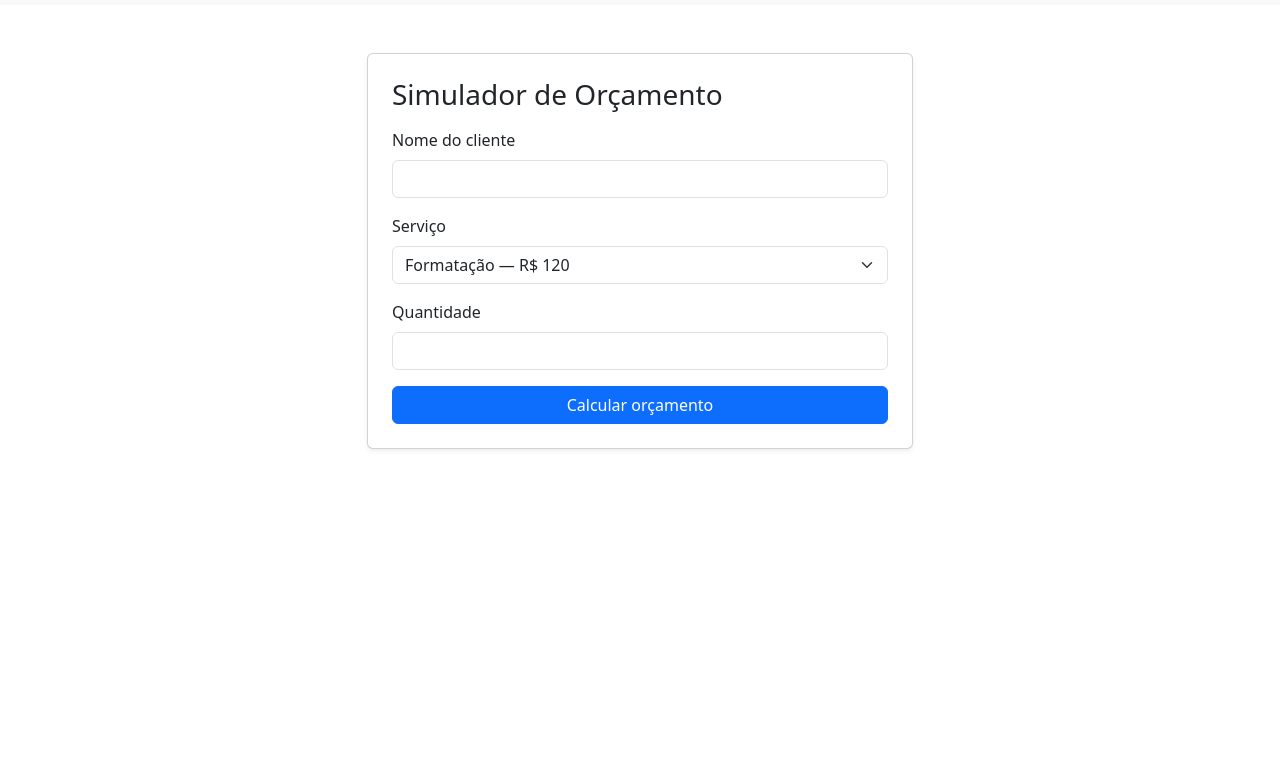
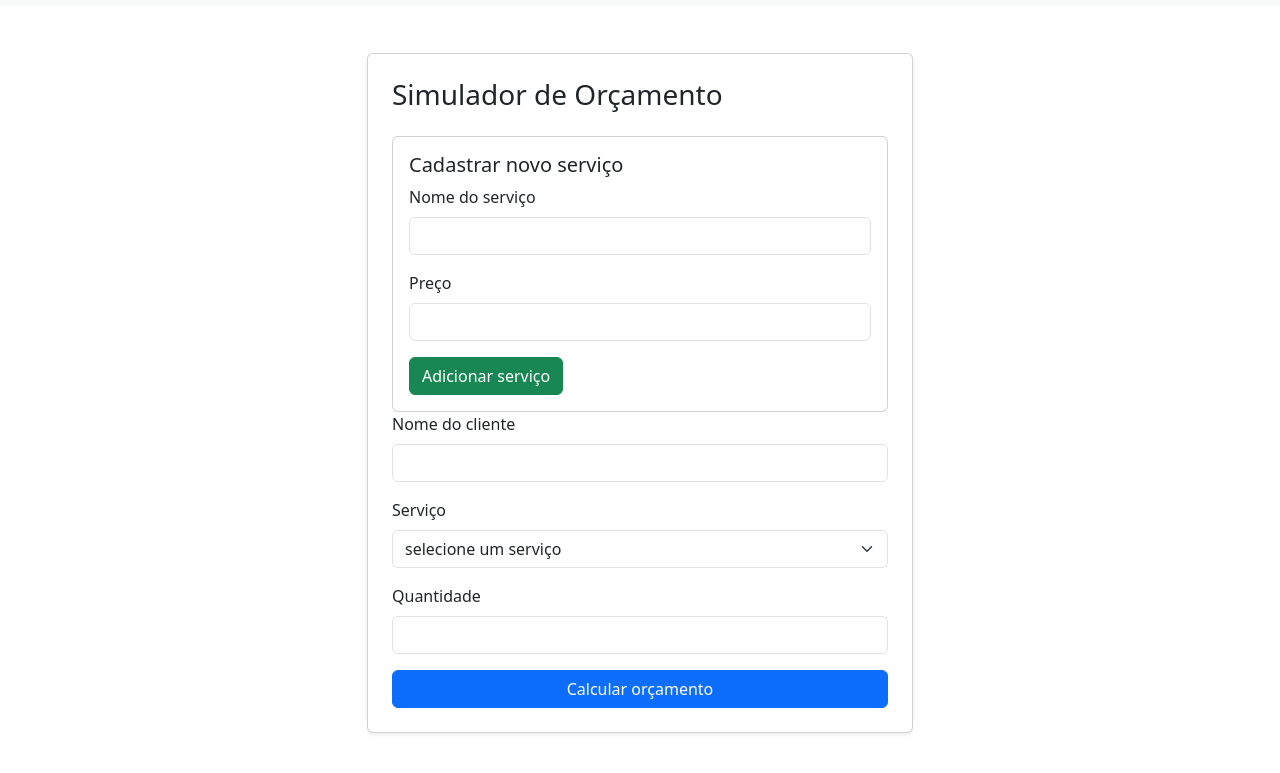
Before and after one commit to pedrohenriquepadilha/intro-js-4bimestre-, a plain HTML site: page orcamento.html in a window 1280 px wide. Shown: the part 51-824 px from the top of the page. Before the commit the page ends 800 px from the top, so only its background shows below. Drawn offline with nearby package versions, Linux system fonts and the light colour scheme; files whose address does not match are found by name.

Commit message:
curinthia

```diff
--- a/css/js/orcamento.js
+++ b/js/orcamento.js
@@ -3,6 +3,25 @@ const inputNome = document.querySelector("#nome");
 const inputServico = document.querySelector("#servico");
 const inputQuantidade = document.querySelector("#quantidade");
 const resultado = document.querySelector("#resultado");
+
+const servicos = [
+   {nome: "formatação", preco: 120},
+   {nome: "limpeza", preco: 80},
+   {nome: "instalação", preco: 50 },
+];
+
+for (let i = 0; i < servicos.length; i++) {
+  const opcao = document.createElement("option");
+
+  opcao.value = servicos[i].preco;
+  opcao.textContent = `${servicos[i].nome} - R$ ${servicos[i].preco}`;
+
+  inputServico.appendChild(opcao);
+}
+
+for (let i = 0; i < servicos.length; i++) {
+  console.log(servicos[i]);
+}
 
 formulario.addEventListener("submit", function (event) {
   event.preventDefault();
--- a/orcamento.html
+++ b/orcamento.html
@@ -33,6 +33,47 @@
         <div class="card-body p-4">
 
           <h1 class="h3 mb-3">Simulador de Orçamento</h1>
+<form>
+          <section class="card mt-4">
+    <div class="card-body">
+        <h2 class="h5">Cadastrar novo serviço</h2>
+
+        <form id="formCadastro" novalidate>
+            <div class="mb-3">
+                <label for="novoNome" class="form-label">
+                    Nome do serviço
+                </label>
+                <input
+                    id="novoNome"
+                    class="form-control"
+                    type="text"
+                >
+            </div>
+
+            <div class="mb-3">
+                <label for="novoPreco" class="form-label">
+                    Preço
+                </label>
+                <input
+                    id="novoPreco"
+                    class="form-control"
+                    type="number"
+                    min="0.01"
+                    step="0.01"
+                >
+            </div>
+
+            <button class="btn btn-success" type="submit">
+                Adicionar serviço
+            </button>
+        </form>
+
+        <div id="avisoCadastro"
+             class="alert d-none mt-3"
+             role="alert"></div>
+    </div>
+</section>
+</form>
 
           <form id="formulario" novalidate>
 
@@ -52,9 +93,7 @@
                 Serviço
               </label>
               <select id="servico" class="form-select">
-                <option value="120">Formatação — R$ 120</option>
-                <option value="80">Limpeza — R$ 80</option>
-                <option value="50">Instalação — R$ 50</option>
+                <option>selecione um serviço </option>
               </select>
             </div>
 
```
Also changed, not shown: js/script.js (renamed from css/js/script.js).
